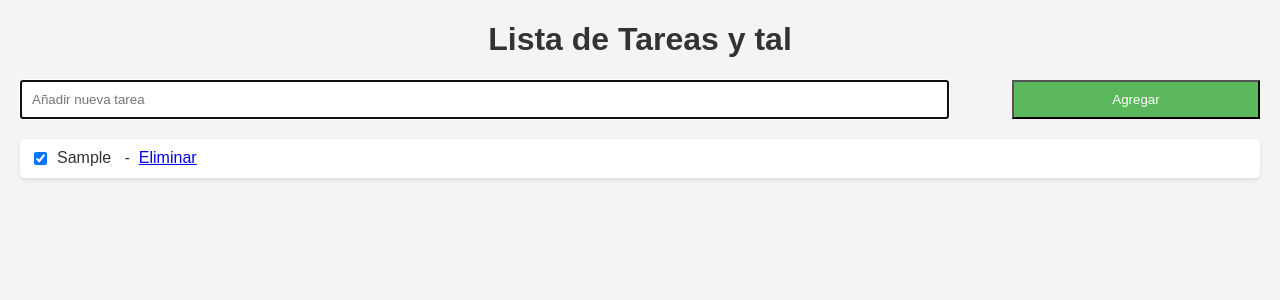
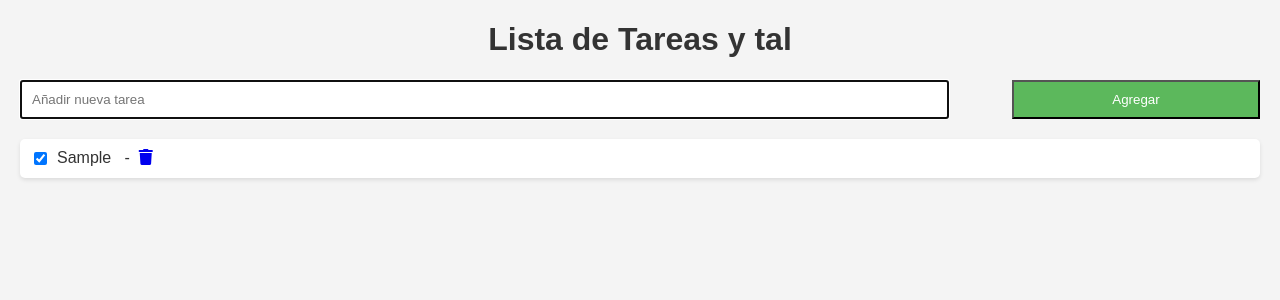
Before and after one commit to arturoytal/todo, a PHP site: page / in a window 1280 px wide. Shown: the top 300 px of the page. Run offline with PHP 8.4, Linux system fonts and the light colour scheme; tables that the repository leaves empty or names only in its code hold one stand-in row (values such as "Sample post"); a stand-in replaces the project's code that opens the database connection; some libraries are stand-ins or nearby versions.

Commit message:
Cambiamos el texto eliminar por una papelera. Es de FontAwesome.

```diff
--- a/index.php
+++ b/index.php
@@ -16,6 +16,7 @@ $result = $conn->query($sql);
     <title>Lista de Tareas con Magd</title>
     <link rel="stylesheet" href="style.css">
     <link rel="icon" href="favicon.ico" type="image/x-icon">
+    <link rel="stylesheet" href="https://cdnjs.cloudflare.com/ajax/libs/font-awesome/5.15.4/css/all.min.css">
 </head>
 <body>
     <h1>Lista de Tareas y tal</h1>
@@ -32,7 +33,7 @@ $result = $conn->query($sql);
             $checked = $row["completed"] ? "checked" : "";
             echo "<input type='checkbox' $checked onclick='toggleTask(" . $row["id"] . ")'>";
             echo " " . $row["task"];
-            echo " &nbsp; - &nbsp; <a href='delete_task.php?id=" . $row["id"] . "'> Eliminar</a>";
+            echo " &nbsp; - &nbsp; <a href='delete_task.php?id=" . $row["id"] . "'><i class='fas fa-trash'></i></a>";
             echo "</li>";
         }
     } else {
```
Also changed, not shown: changelog.md.
